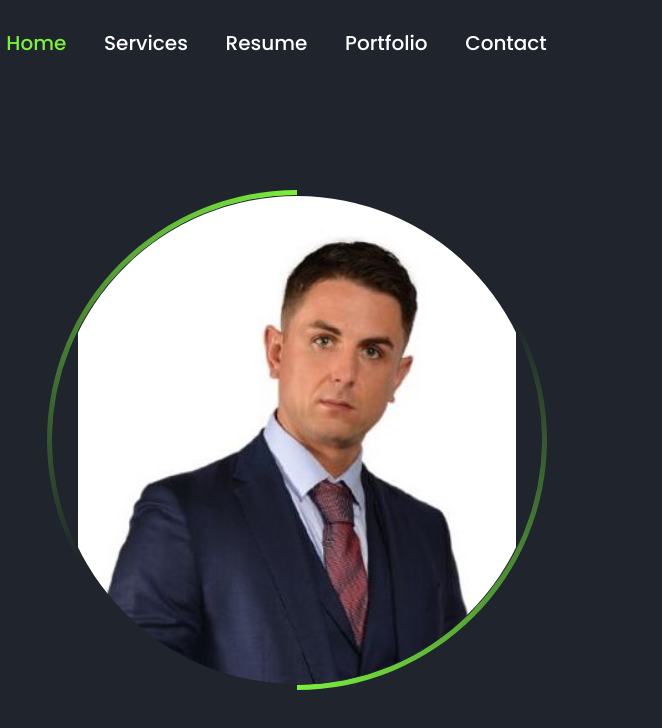
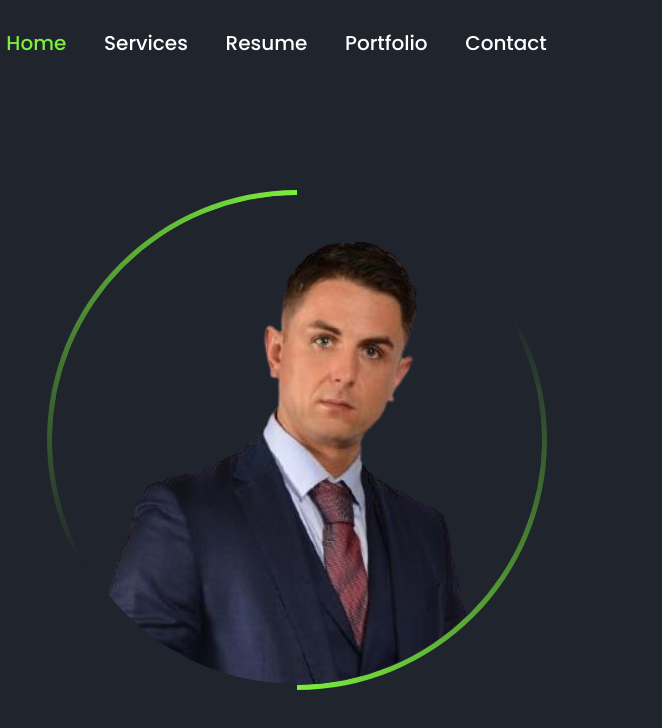
Before and after one commit to georgeleslie/Portfolio-2, a plain HTML site: page index.html in a window 1280 px wide. Shown: the full height of the page, 618-1280 px from the left. Drawn offline with nearby package versions, Linux system fonts and the light colour scheme.

Commit message:
pfpicupdate

```diff
--- a/index.html
+++ b/index.html
@@ -19,7 +19,8 @@
     <meta property="og:image" content="https://www.gdleslie.com/images/profile.jpg">
     <meta property="og:url" content="https://www.gdleslie.com">
     <meta property="og:type" content="website">
-    <meta name="theme-color" content="#1f242d">
+    <meta name="theme-color" content="#f1f1f1"> <!-- Light gray for Light Mode -->
+    <meta name="theme-color" content="#1f1f1f"> <!-- Dark gray for Dark Mode -->
     <meta name="mobile-web-app-capable" content="yes">
     <meta name="apple-mobile-web-app-status-bar-style" content="black-translucent">
     <meta name="apple-mobile-web-app-title" content="Myportfolio" />
@@ -96,7 +97,7 @@
         <div class="home-img">
             <div class="img-box">
                 <div class="img-item">
-                    <img src="/images/home.jpg">
+                    <img src="/images/profile_pic_work_transparent.png">
                 </div>
             </div>
         </div>
@@ -537,7 +538,6 @@
         </div>
     </section>
 
-
     <script src="/script.js"></script>
 </body>
 </html>
```
Also changed, not shown: images/home.jpg (deleted), images/profile_pic_work_transparent.png (added).
